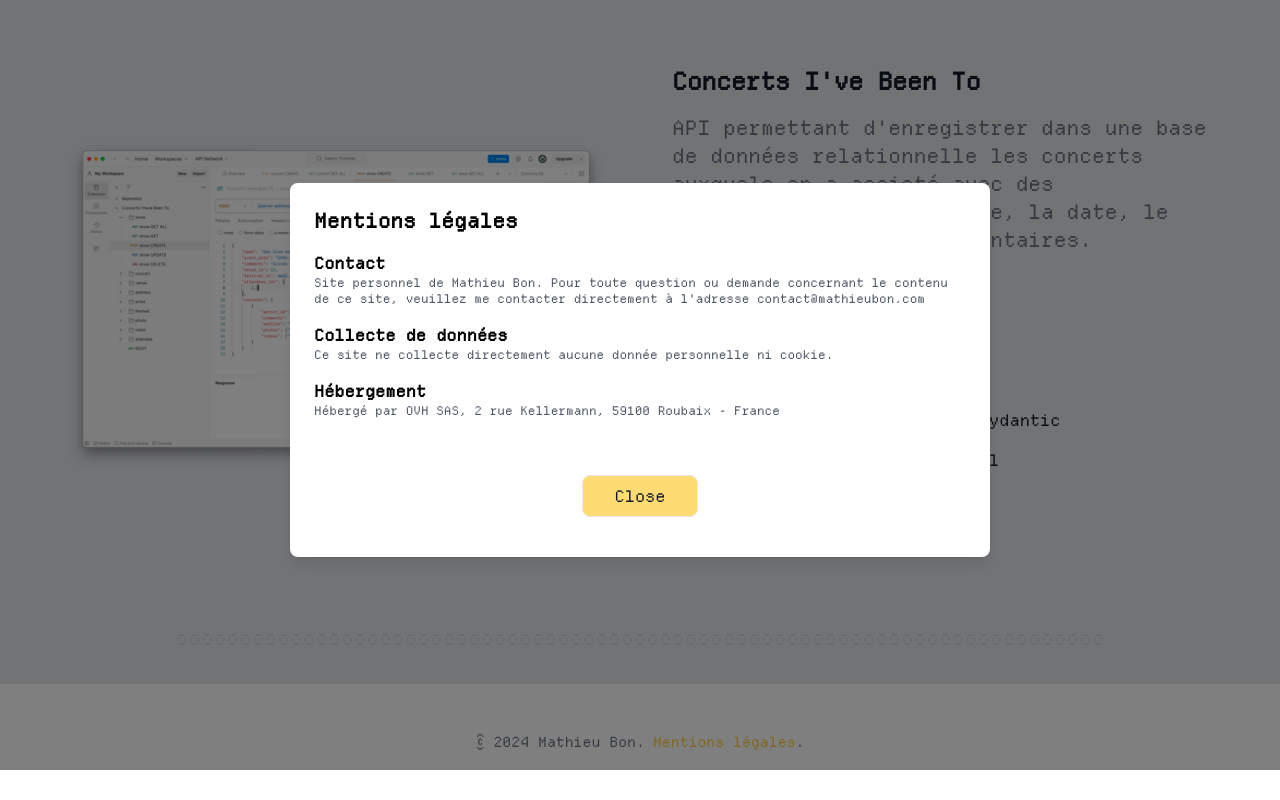
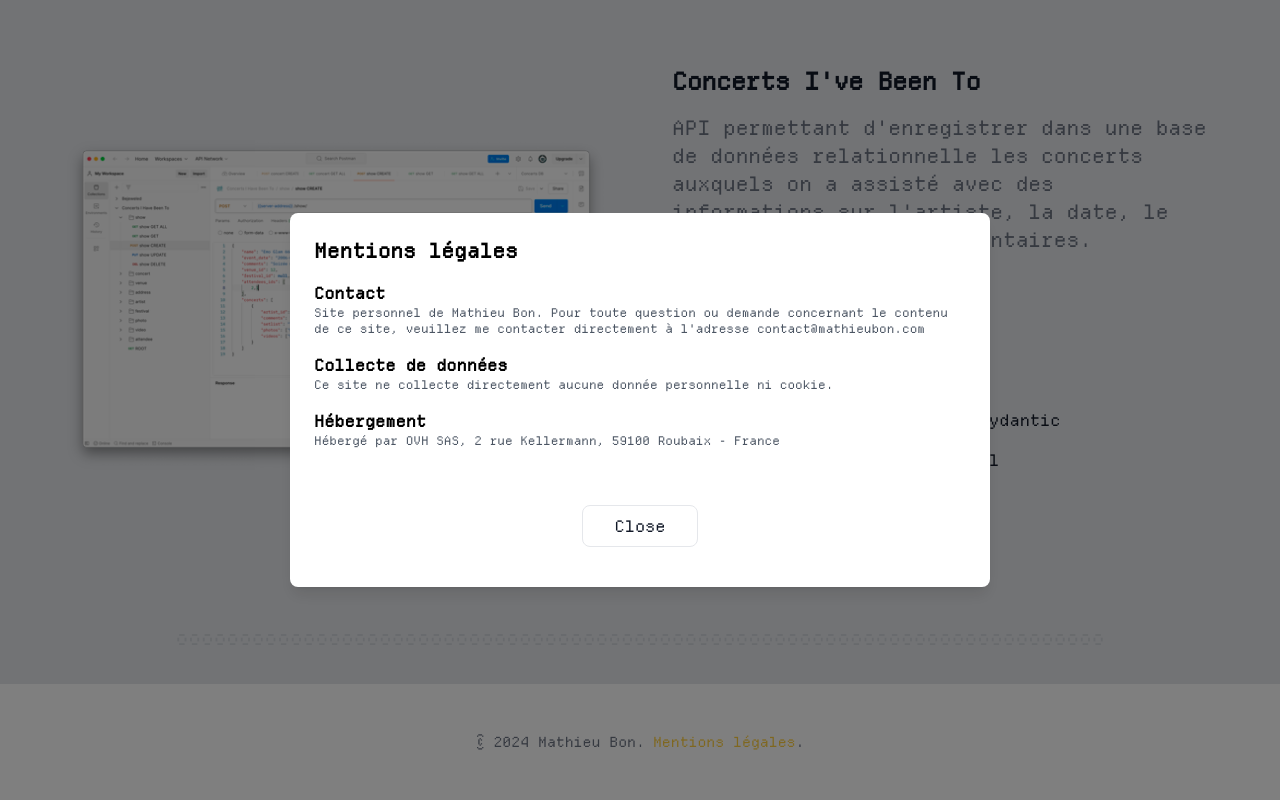
Before and after one commit to MathieuGood/react-mathieubon-website, a React (Vite) app: page / in a window 1280 px wide. Both pictures are taken after a click on the link "Mentions légales". Shown: the part 2757-3557 px from the top of the page. Built offline with nearby package versions, Linux system fonts and the light colour scheme.

Commit message:
Updated bgcolor of LegalModal.

```diff
--- a/src/components/LegalModal.tsx
+++ b/src/components/LegalModal.tsx
@@ -32,7 +32,7 @@ const LegalModal: React.FC<{ onClose: () => void }> = ({ onClose }) => {
 				<div className="flex justify-center mt-6 sticky bottom-0 bg-white py-4">
 					<button
 						onClick={onClose}
-						className="inline-flex items-center justify-center px-8 py-2 mt-4 text-m font-medium text-center text-gray-900 border bg-primary-2 border-gray-200 rounded-lg hover:bg-gray-100 focus:ring-4 focus:ring-gray-100 transition duration-300">
+						className="inline-flex items-center justify-center px-8 py-2 mt-4 text-m font-medium text-center text-gray-900 border bg-green-light border-gray-200 rounded-lg hover:bg-gray-100 focus:ring-4 focus:ring-gray-100 transition duration-300">
 						Close
 					</button>
 				</div>
```
